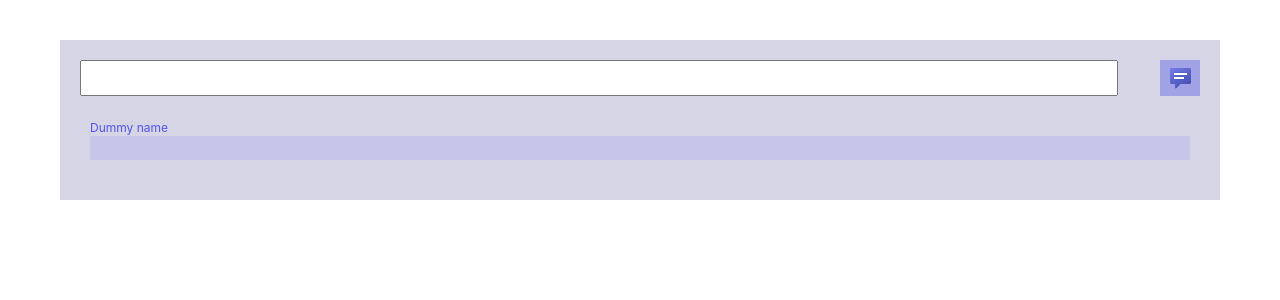
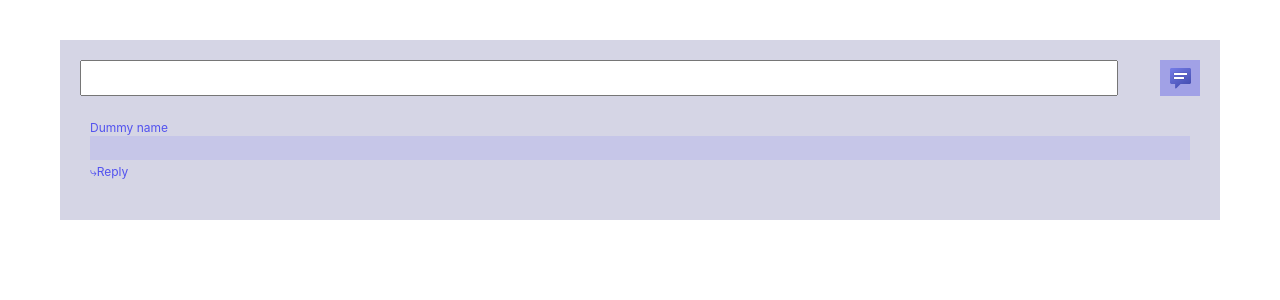
Before and after one commit to lohi212/comments-app, a React (Create React App) app: page / in a window 1280 px wide. Both pictures are taken after a click on the button 1180 px from the left and 78 px from the top of the page. Shown: the top 300 px of the page. Built offline with nearby package versions, Linux system fonts and the light colour scheme.

Commit message:
feat: nested comments

```diff
--- a/src/App.css
+++ b/src/App.css
@@ -43,3 +43,7 @@
   font-size: 12px;
   color: #5252ef;
 }
+
+.cursor {
+  cursor: pointer;
+}
--- a/src/App.js
+++ b/src/App.js
@@ -1,11 +1,22 @@
 import logo from "./logo.svg";
 import "./App.css";
 import CommentsContainer from "./components";
+import { useState } from "react";
 
 function App() {
+  const [comments, setComments] = useState({});
+
+  const handleOk = (value) => {
+    setComments({ [value]: 0, ...comments });
+  };
+
   return (
     <div className="App">
-      <CommentsContainer />
+      <CommentsContainer
+        handleOk={handleOk}
+        comments={comments}
+        setComments={setComments}
+      />
     </div>
   );
 }
--- a/src/components/Comment/index.js
+++ b/src/components/Comment/index.js
@@ -1,12 +1,39 @@
-import React from "react";
+import React, { useState } from "react";
+import CommentsContainer from "..";
+import Comments from "../Comments";
+import InputContainer from "../InputContainer";
 
-const comment = ({ comment }) => {
+const Comment = ({ comment, comments, setComments }) => {
+  const [isReplyClicked, setIsReplyClicked] = useState(false);
+
+  const handleReplyAdded = (value) => {
+    const newComments = { ...comments };
+    newComments[comment] = {
+      [value]: 0,
+      ...comments[comment],
+    };
+    setComments(newComments);
+    setIsReplyClicked(false);
+  };
+
   return (
     <div className="comment-container">
       <span className="user-name">Dummy name</span>
       <div className="comment">{comment}</div>
+      {isReplyClicked ? (
+        <InputContainer handleOk={handleReplyAdded} />
+      ) : (
+        <span
+          className="user-name cursor"
+          onClick={() => setIsReplyClicked(true)}
+        >
+          ⤷Reply
+        </span>
+      )}
+
+      <Comments comments={comments[comment]} setComments={setComments} />
     </div>
   );
 };
 
-export default comment;
+export default Comment;
--- a/src/components/Comments/index.js
+++ b/src/components/Comments/index.js
@@ -1,11 +1,11 @@
 import React from "react";
 import Comment from "../Comment";
 
-const Comments = ({ comments }) => {
+const Comments = ({ comments, setComments }) => {
   return (
     <div className="comments-container">
-      {comments.map((ele) => (
-        <Comment comment={ele} />
+      {Object.keys(comments || {}).map((ele) => (
+        <Comment comment={ele} comments={comments} setComments={setComments} />
       ))}
     </div>
   );
--- /dev/null
+++ b/src/components/InputContainer.js
@@ -0,0 +1,36 @@
+import React, { useState } from "react";
+
+const sendCommentImg = require("../images/comment.png");
+
+const InputContainer = ({ handleOk }) => {
+  const [value, setValue] = useState("");
+
+  return (
+    <div className="input-wrapper">
+      <input
+        onChange={(e) => {
+          setValue(e.target.value);
+        }}
+        className="input-container"
+        value={value}
+        onKeyDown={(e) => {
+          if (e.key === "Enter") {
+            handleOk(value);
+            setValue("");
+          }
+        }}
+      />
+      <button
+        onClick={() => {
+          handleOk(value);
+          setValue("");
+        }}
+        className="button-container"
+      >
+        <img src={sendCommentImg} width="25px" />
+      </button>
+    </div>
+  );
+};
+
+export default InputContainer;
--- a/src/components/index.js
+++ b/src/components/index.js
@@ -1,35 +1,12 @@
 import React, { useState } from "react";
 import Comments from "./Comments";
+import InputContainer from "./InputContainer";
 
-const sendCommentImg = require("../images/comment.png");
-
-const CommentsContainer = () => {
-  const [comments, setComments] = useState([]);
-  const [value, setValue] = useState("");
-
-  const handleOk = () => {
-    setComments([value, ...comments]);
-    setValue("");
-  };
-
+const CommentsContainer = ({ handleOk, comments, setComments }) => {
   return (
     <div className="root-container">
-      <div className="input-wrapper">
-        <input
-          onChange={(e) => {
-            setValue(e.target.value);
-          }}
-          className="input-container"
-          value={value}
-          onKeyDown={(e) => {
-            if (e.key === "Enter") handleOk();
-          }}
-        />
-        <button onClick={handleOk} className="button-container">
-          <img src={sendCommentImg} width="25px" />
-        </button>
-      </div>
-      <Comments comments={comments} />
+      <InputContainer handleOk={handleOk} />
+      <Comments comments={comments} setComments={setComments} />
     </div>
   );
 };
```
